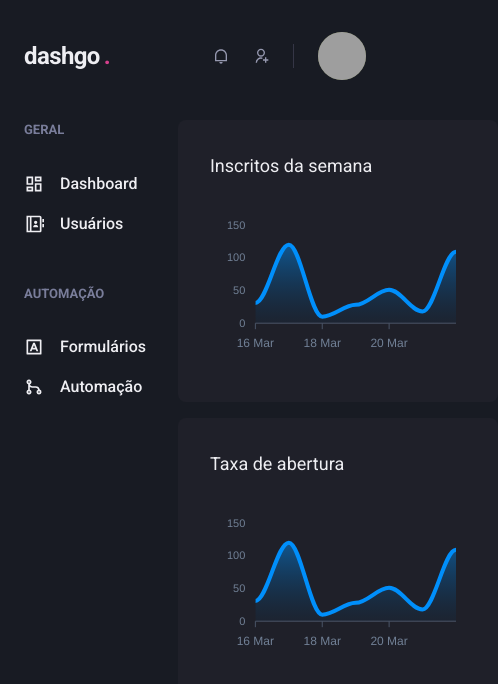
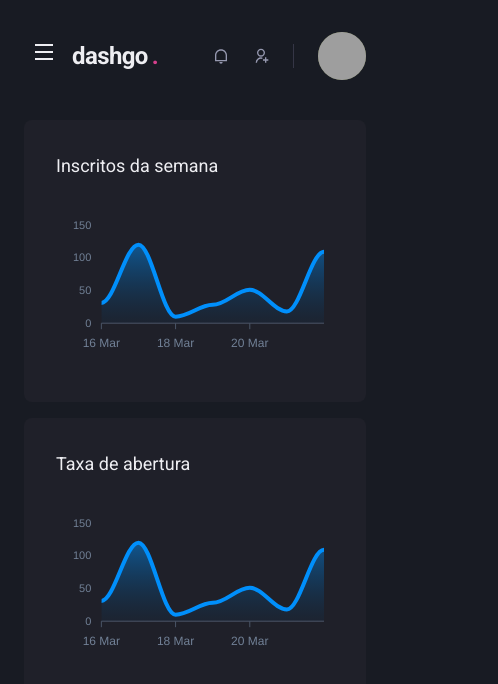
Before and after one commit to 1SyuLi/dashGo, a Next.js app: page /dashboard in a window 390 px wide. Shown: the top 684 px of the page, 498 px wide, since content can reach past the window. Built offline with nearby package versions, Linux system fonts and the light colour scheme; grey boxes are pictures that could not be loaded.

Commit message:
Responsive Sidebar

```diff
--- a/src/components/Header/index.tsx
+++ b/src/components/Header/index.tsx
@@ -1,4 +1,6 @@
-import { Flex, useBreakpointValue } from '@chakra-ui/react';
+import { Flex, Icon, IconButton, useBreakpointValue } from '@chakra-ui/react';
+import { RiMenuLine } from 'react-icons/ri';
+import { useSidebarDrawer } from '../../context/SidebarDrawerContext';
 
 import { Logo } from './Logo';
 import { NotificationsNav } from './NotificationsNav';
@@ -8,6 +10,8 @@
 
 export function Header() {
 
+    const { onOpen } = useSidebarDrawer();
+
     const isWideVersion = useBreakpointValue({
         base: false,
         lg: true,
@@ -15,6 +19,17 @@
 
     return (
         <Flex as="header" w="100%" maxW={1280} h="20" mx="auto" mt="4" align="center" px="6">
+            {!isWideVersion && (
+                <IconButton
+                    icon={<Icon as={RiMenuLine} />}
+                    fontSize="24"
+                    variant="unstyled"
+                    onClick={onOpen}
+                    aria-label={'open-navigation'}
+                    mr={2}
+                />
+            )}
+
             <Logo />
 
             {isWideVersion && <SearchBox />}
--- /dev/null
+++ b/src/components/Sidebar/SidebarNav.tsx
@@ -0,0 +1,25 @@
+import { Stack } from "@chakra-ui/react";
+import { RiContactsBookLine, RiDashboardLine, RiGitMergeLine, RiInputMethodLine } from "react-icons/ri";
+import { NavLink } from "./NavLink";
+import { NavSection } from "./NavSection";
+
+
+
+
+export function SidebarNav() {
+
+
+    return (
+        <Stack spacing="12" align="flex-start">
+            <NavSection title="GERAL">
+                <NavLink icon={RiDashboardLine}>Dashboard</NavLink>
+                <NavLink icon={RiContactsBookLine}>Usuários</NavLink>
+            </NavSection>
+
+            <NavSection title="AUTOMAÇÃO">
+                <NavLink icon={RiInputMethodLine}>Formulários</NavLink>
+                <NavLink icon={RiGitMergeLine}>Automação</NavLink>
+            </NavSection>
+        </Stack>
+    )
+}
--- a/src/components/Sidebar/index.tsx
+++ b/src/components/Sidebar/index.tsx
@@ -1,33 +1,42 @@
-import { Box, Stack } from "@chakra-ui/react";
+import { Box, Drawer, DrawerBody, DrawerCloseButton, DrawerContent, DrawerHeader, DrawerOverlay, useBreakpointValue } from "@chakra-ui/react";
+import { useSidebarDrawer } from "../../context/SidebarDrawerContext";
+import { SidebarNav } from "./SidebarNav";
 
-import {
-    RiContactsBookLine,
-    RiDashboardLine,
-    RiGitMergeLine,
-    RiInputMethodLine
-} from "react-icons/ri";
 
-import { NavLink } from "./NavLink";
-import { NavSection } from "./NavSection";
 
 
 
 export function Sidebar() {
 
+    const { isOpen, onClose } = useSidebarDrawer();
+
+    const isDrawerSidebar = useBreakpointValue({
+        base: true,
+        lg: false,
+    })
+
+    if (isDrawerSidebar) {
+
+        return (
+            <Drawer isOpen={isOpen} placement="left" onClose={onClose} >
+                <DrawerOverlay>
+                    <DrawerContent bg="gray.800" p={4}>
+                        <DrawerCloseButton mt={6} />
+                        <DrawerHeader>Navegação</DrawerHeader>
+
+                        <DrawerBody>
+                            <SidebarNav />
+                        </DrawerBody>
+                    </DrawerContent>
+                </DrawerOverlay>
+            </Drawer>
+        )
+    }
+
 
     return (
         <Box as="aside" w="64" mr="8" >
-            <Stack spacing="12" align="flex-start">
-                <NavSection title="GERAL">
-                    <NavLink icon={RiDashboardLine}>Dashboard</NavLink>
-                    <NavLink icon={RiContactsBookLine}>Usuários</NavLink>
-                </NavSection>
-
-                <NavSection title="AUTOMAÇÃO">
-                    <NavLink icon={RiInputMethodLine}>Formulários</NavLink>
-                    <NavLink icon={RiGitMergeLine}>Automação</NavLink>
-                </NavSection>
-            </Stack>
+            <SidebarNav />
         </Box>
     )
 }
--- /dev/null
+++ b/src/context/SidebarDrawerContext.tsx
@@ -0,0 +1,31 @@
+import { useDisclosure, UseDisclosureReturn } from "@chakra-ui/react";
+import { useRouter } from "next/router";
+import { createContext, ReactNode, useContext, useEffect } from "react";
+
+
+interface SidebarDrawerProviderProps {
+    children: ReactNode;
+}
+
+type SidebarDrawerContextData = UseDisclosureReturn;
+
+const SidebarDrawerContext = createContext({} as SidebarDrawerContextData);
+
+export function SidebarDrawerProvider({ children }: SidebarDrawerProviderProps) {
+
+    const disclosure = useDisclosure();
+    const router = useRouter();
+
+    useEffect(() => {
+        disclosure.onClose();
+    }, [router.asPath])
+
+    return (
+        <SidebarDrawerContext.Provider value={disclosure}>
+            {children}
+        </SidebarDrawerContext.Provider>
+    )
+}
+
+
+export const useSidebarDrawer = () => useContext(SidebarDrawerContext);
--- a/src/pages/_app.tsx
+++ b/src/pages/_app.tsx
@@ -1,11 +1,14 @@
 import { AppProps } from 'next/app';
 import { ChakraProvider } from '@chakra-ui/react';
 import { theme } from '../styles/theme';
+import { SidebarDrawerProvider } from '../context/SidebarDrawerContext';
 
 function MyApp({ Component, pageProps }: AppProps) {
     return (
         <ChakraProvider theme={theme}>
-            <Component {...pageProps} />
+            <SidebarDrawerProvider> {/* context */}
+                <Component {...pageProps} />
+            </SidebarDrawerProvider>
         </ChakraProvider>
     )
 }
```
